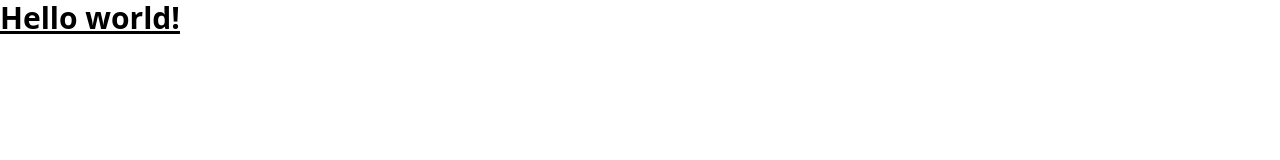
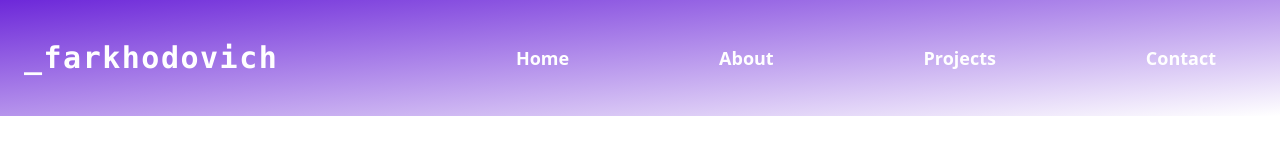
Before and after one commit to asliddintursunov/my-first-personnal-website, a website: page src/index.html in a window 1280 px wide. Drawn offline with Linux system fonts and the light colour scheme.

Commit message:
50% navbar responsive

```diff
--- a/src/index.html
+++ b/src/index.html
@@ -7,9 +7,35 @@
     <title>Document</title>
     <link href="/dist/output.css" rel="stylesheet">
 </head>
-<body>
-    <h1 class="text-3xl font-bold underline">
-        Hello world!
-      </h1>
+<body class="m-0 p-0 h-full select-none">
+    <nav class="flex justify-between text-white
+                h-fit items-center py-7 bg-gradient-to-br from-violet-700 to-white">
+        <p class="ml-6 grow text-3xl font-mono font-black tracking-wider text-white">_farkhodovich</p>
+
+        <div class="flex flex-row mr-6 items-center grow justify-end">
+            <label class="mr-10 text-6xl whitespace-pre-line absolute min-[860px]:hidden " id="label">
+                <p class="leading-[8px] relative bottom-9 cursor-pointer hover:text-purple-400">
+                   _
+                   _
+                   _
+                </p>
+            </label>
+            <ul class="flex flex-row space-x-1 grow justify-between max-[860px]:hidden" id="ulElement">
+                <li class="border-solid border-sky-500 px-10 py-4 rounded-full text-lg font-bold hover:bg-gradient-to-b from-sky-400 to-sky-300 cursor-pointer">
+                    <a href="#home">Home</a>
+                </li>
+                <li class="border-solid border-sky-500 px-10 py-4 rounded-full text-lg font-bold hover:bg-gradient-to-b from-sky-400 to-sky-300 cursor-pointer">
+                    <a href="#about">About</a>
+                </li>
+                <li class="border-solid border-sky-500 px-10 py-4 rounded-full text-lg font-bold hover:bg-gradient-to-b from-sky-400 to-sky-300 cursor-pointer">
+                    <a href="#projects">Projects</a>
+                </li>
+                <li class="border-solid border-sky-500 px-10 py-4 rounded-full text-lg font-bold hover:bg-gradient-to-b from-sky-400 to-sky-300 cursor-pointer">
+                    <a href="#contact">Contact</a>
+                </li>
+            </ul>
+        </div>
+
+    </nav>
 </body>
 </html>
```
Also changed, not shown: dist/output.css.
